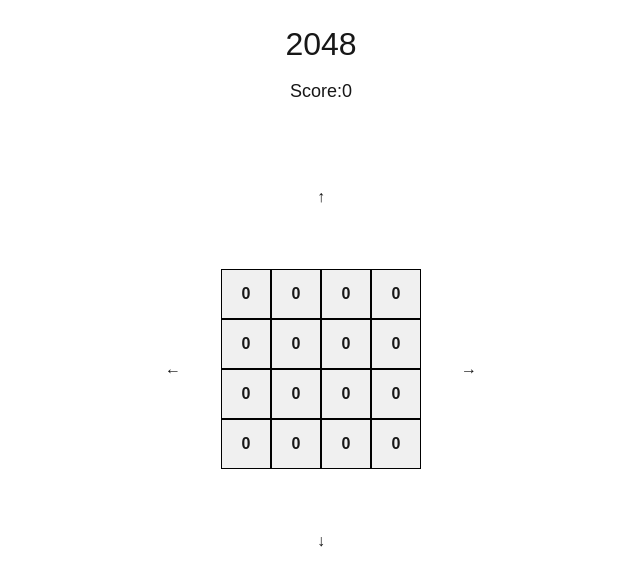
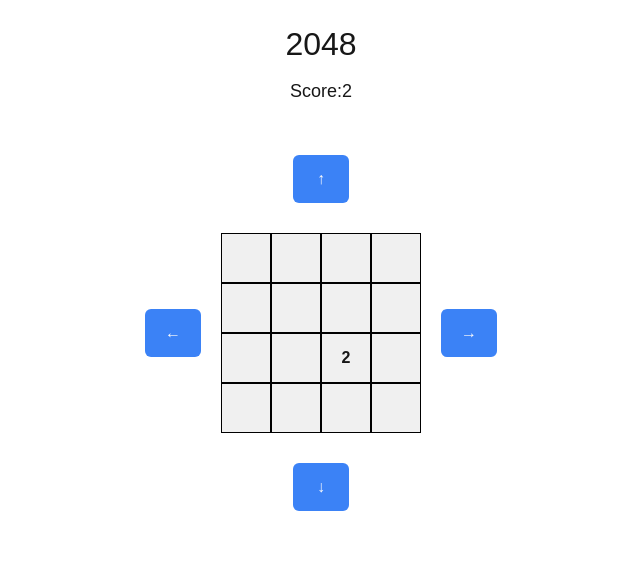
Before and after one commit to takumigit137/2048, a Next.js app in the folder 2048/: page / in a window 1280 px wide. Shown: the top 584 px of the page, without its empty margins (319-959 px from the left). Built offline with nearby package versions, Linux system fonts and the light colour scheme.

Commit message:
fix: randomLocationBug

```diff
--- a/2048/src/app/page.tsx
+++ b/2048/src/app/page.tsx
@@ -1,23 +1,58 @@
 "use client"
 import "../styles/globals.css";
-import React, {useState} from "react";
+import React, {use, useEffect, useState} from "react";
 
 export default function Home() {
   const rows = 4;
   const cols = 4;
-  const [currentGrid, setCurrentGrid] = useState<number[][]>(
-    Array.from({length: rows }, () => Array(cols).fill(0))
-  )
-  const createGrid = (currentGrid: number[][]) => {
+  const arrayTwoOrFour = [2,2,2,4]
+
+  const [gameState, setGameState] = useState("")
+
+  const randomTwoOrFour = () => {
+    const randomTwoOrFourIndex = Math.floor(Math.random()*4);
+    return (arrayTwoOrFour[randomTwoOrFourIndex])
+  };
+
+  const randomLocation = (currentGrid: number[][]): number[][] => {
+    // グリッドの値が0になってる部分をランダムに2か4にする
+    const emptyLocation: [number,number][] = []
+    currentGrid.forEach((row, rowIndex) => {
+      row.forEach((cell, colIndex) => {
+        if (cell === 0) emptyLocation.push([rowIndex, colIndex])
+      });
+    });
+    if (emptyLocation.length === 0)
+      {setGameState("Finish!");
+      return currentGrid};
+    const randomIndex = Math.floor(Math.random() * emptyLocation.length)
+    currentGrid[emptyLocation[randomIndex][0]][emptyLocation[randomIndex][1]] = randomTwoOrFour()
+    return currentGrid
+  }
+
+  const [currentGrid, setCurrentGrid] = useState<number[][]>(() => {
+    const allZeroGrid = Array.from({length: rows }, () => Array(cols).fill(0));
+    const initialGrid = randomLocation(allZeroGrid);
+    return initialGrid;
+  });
+
+  const Cell: React.FC<{value: number}> = ({value}) => {
+    return (
+      <div className="cell">
+        {value !== 0 ? value: null}
+      </div>
+    );
+  };
+
+  const showGrid = (currentGrid: number[][]) => {
     return currentGrid.map((row,rowIndex) => (
       <div key={rowIndex} className = "row">
         {row.map((cell, colIndex) => (
-          <div key={`${rowIndex}-${colIndex}`} className="cell">
-            {currentGrid[rowIndex][colIndex]}
-          </div>
+          <Cell key={`${rowIndex}-${colIndex}`} value={cell} />
       ))}
       </div>
     ))};
+
   const getScore = (currentGrid: number[][]) => {
     let totalAll = 0;
     for (let rowi = 0; rowi < rows; rowi++) {
@@ -25,9 +60,43 @@ export default function Home() {
     }
     return totalAll
   }
+
   const [pressedButton, setPressedButton] = useState<string>("")
+
+  const moveGridNumbers = (grid: number[][], direction: string) => {
+    if (direction === "up") {
+      setCurrentGrid(moveUp(grid));
+    }
+    else if (direction === "down") {
+      setCurrentGrid(moveDown(grid));
+    }
+    else if (direction === "right") {
+      setCurrentGrid(moveRight(grid));
+    }
+    else if (direction === "left") {
+      setCurrentGrid(moveLeft(grid));
+    }
+  }
+
+  const moveUp = (grid: number[][]) => {
+
+  }
+
+  const moveDown = (grid: number[][]) => {
+
+  }
+
+  const moveRight = (grid: number[][]) => {
+
+  }
+
+  const moveLeft = (grid: number[][]) => {
+
+  }
+
   const getButtonClick = (direction: string) => {
     setPressedButton(direction)
+    moveGridNumbers
     console.log(pressedButton)
   }
 
@@ -36,15 +105,15 @@ export default function Home() {
       <h1>2048</h1>
       <p className="score">Score:{getScore(currentGrid)}</p>
       <div className="button-row">
-        <button onClick={()=> getButtonClick("up")} className="button-row hover:bg-sky-700"> ↑ </button>
+        <button onClick={()=> getButtonClick("up")} className="inline-flex h-12 items-center justify-center rounded-md bg-blue-500 px-6 font-large text-neutral-50 transition active:scale-110"> ↑ </button>
       </div>
       <div className="main-row">
-        <button onClick={() => getButtonClick("left")} className="side-button hover:bg-sky-700"> ← </button>
-        <div className="grid">{createGrid(currentGrid)}</div>
-        <button onClick={() => getButtonClick("right")} className="side-button hover:bg-sky-700"> → </button>
+        <button onClick={() => getButtonClick("left")} className="side-button inline-flex h-12 items-center justify-center rounded-md bg-blue-500 px-6 font-large text-neutral-50 transition active:scale-110"> ← </button>
+        <div className="grid">{showGrid(currentGrid)}</div>
+        <button onClick={() => getButtonClick("right")} className="side-button inline-flex h-12 items-center justify-center rounded-md bg-blue-500 px-6 font-large text-neutral-50 transition active:scale-110"> → </button>
       </div>
       <div className="button-row">
-        <button onClick={()=> getButtonClick("down")} className="button-row hover:bg-sky-700"> ↓ </button>
+        <button onClick={()=> getButtonClick("down")} className="inline-flex h-12 items-center justify-center rounded-md bg-blue-500 px-6 font-large text-neutral-50 transition active:scale-110"> ↓ </button>
       </div>
     </div>
 
```
